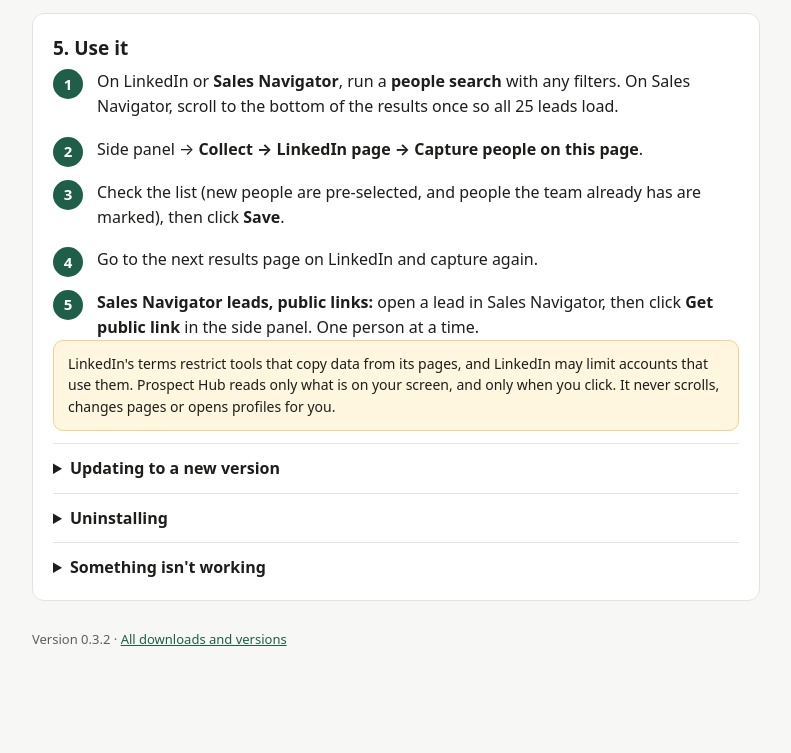
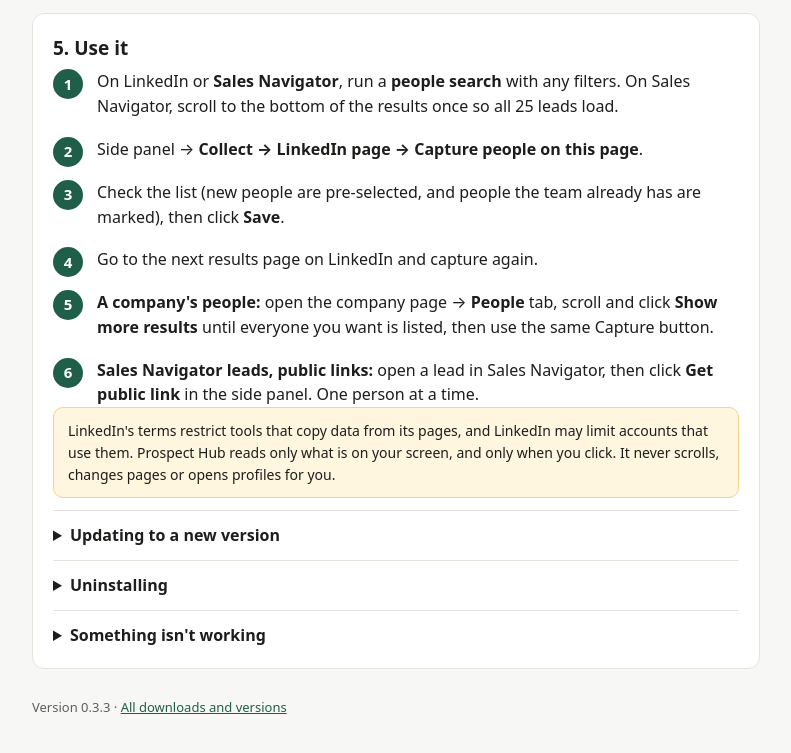
Before and after one commit to Sant1513/prospect-hub-downloads, a plain HTML site: page index.html in a window 1280 px wide. Shown: the part 1353-2106 px from the top of the page, without its empty margins (244-1035 px from the left). Before the commit the page ends 2066 px from the top, so only its background shows below. Drawn offline with Linux system fonts and the light colour scheme.

Commit message:
Install page v0.3.3 (5b65c4f)

```diff
--- a/index.html
+++ b/index.html
@@ -54,7 +54,7 @@
   <section class="card download" aria-labelledby="dl">
     <div>
       <h2 id="dl">1. Download</h2>
-      <p class="meta">Version 0.3.2 · Windows, Mac, Linux · no account needed</p>
+      <p class="meta">Version 0.3.3 · Windows, Mac, Linux · no account needed</p>
     </div>
     <a class="btn" href="https://github.com/Sant1513/prospect-hub-downloads/releases/latest/download/prospect-hub-setup.zip">Download Prospect Hub setup (.zip)</a>
   </section>
@@ -140,6 +140,7 @@ Write-Host "Done. In Chrome: chrome://extensions > Developer mode ON > Load unpa
       <li>Side panel → <strong>Collect → LinkedIn page → Capture people on this page</strong>.</li>
       <li>Check the list (new people are pre-selected, and people the team already has are marked), then click <strong>Save</strong>.</li>
       <li>Go to the next results page on LinkedIn and capture again.</li>
+      <li><strong>A company's people:</strong> open the company page → <strong>People</strong> tab, scroll and click <strong>Show more results</strong> until everyone you want is listed, then use the same Capture button.</li>
       <li><strong>Sales Navigator leads, public links:</strong> open a lead in Sales Navigator, then click <strong>Get public link</strong> in the side panel. One person at a time.</li>
     </ol>
     <p class="note">LinkedIn's terms restrict tools that copy data from its pages, and LinkedIn may limit accounts that use them. Prospect Hub reads only what is on your screen, and only when you click. It never scrolls, changes pages or opens profiles for you.</p>
@@ -157,7 +158,7 @@ Write-Host "Done. In Chrome: chrome://extensions > Developer mode ON > Load unpa
     </details>
   </section>
 
-  <footer>Version 0.3.2 · <a href="https://github.com/Sant1513/prospect-hub-downloads/releases/latest">All downloads and versions</a></footer>
+  <footer>Version 0.3.3 · <a href="https://github.com/Sant1513/prospect-hub-downloads/releases/latest">All downloads and versions</a></footer>
 </main>
 <script>
   // OS tabs (Windows first; switch to Mac/Linux automatically on those systems).
```
